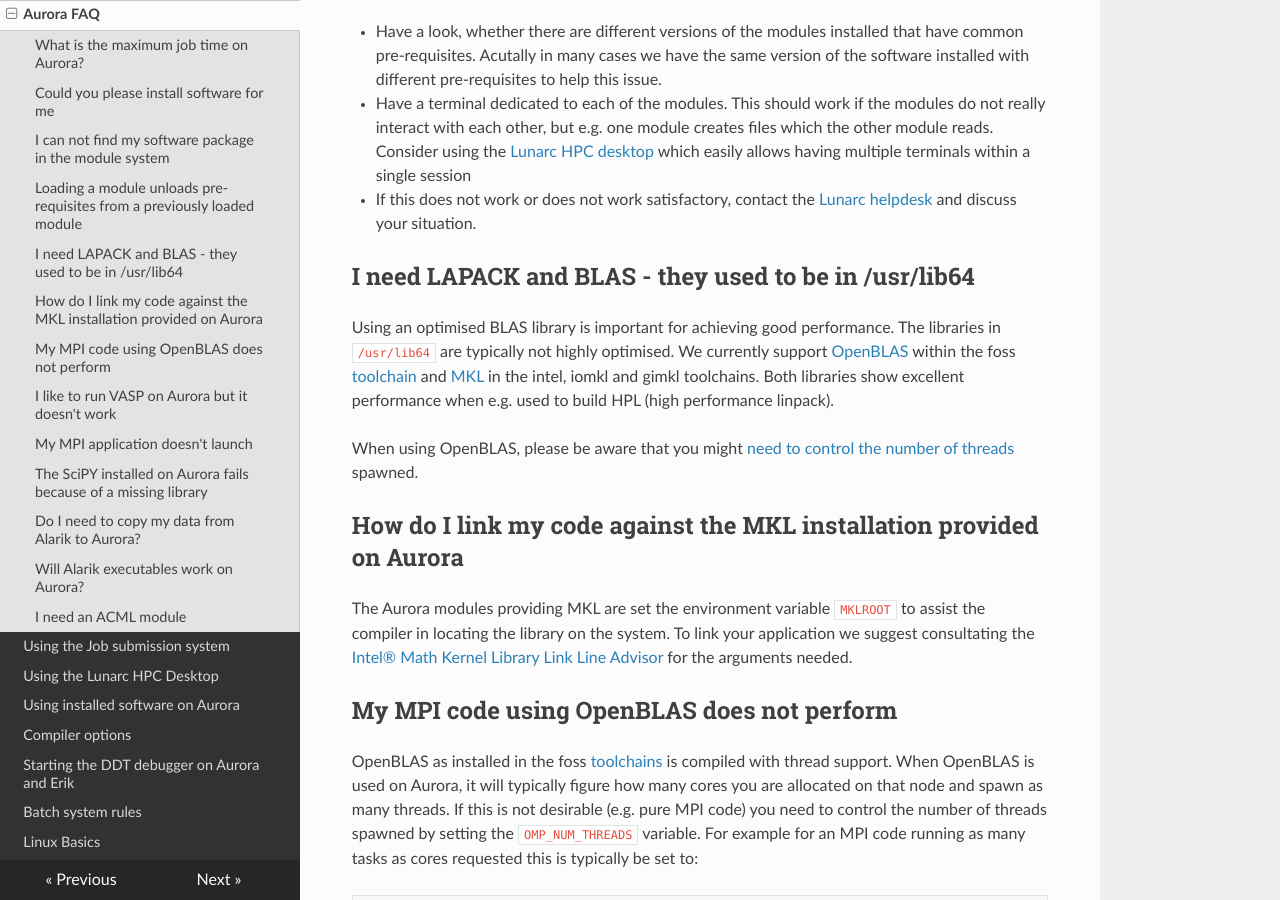
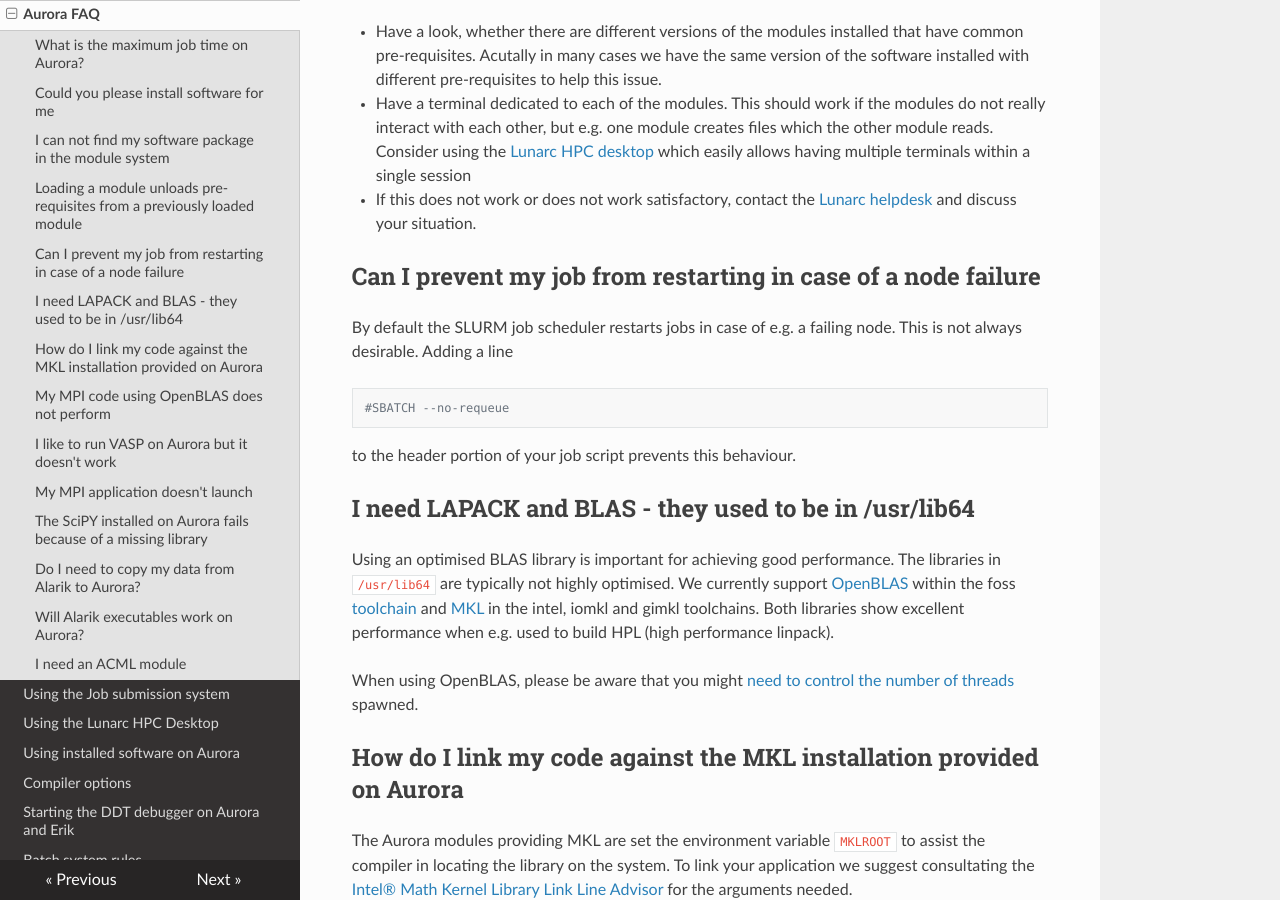
Before and after one commit to lunarc/lunarc_docs, an MkDocs documentation site: the page built from docs/aurora_faq.md, in a window 1280 px wide and 900 px high, scrolled down 1156 px. Built offline with MkDocs 1.6.1, drawn with Linux system fonts in a browser that asks for light colours; nearby versions of some CDN libraries; old or Windows-style settings are respelled for this version of MkDocs.

Commit message:
Mention of “no-requeue” option of SLURM

````diff
--- a/docs/aurora_faq.md
+++ b/docs/aurora_faq.md
@@ -26,6 +26,14 @@ You have the follwing options to resolve the issues:
 * Have a terminal dedicated to each of the modules.  This should work if the modules do not really interact with each other, but e.g. one module creates files which the other module reads.  Consider using the [Lunarc HPC desktop](http://lunarc-documentation.readthedocs.io/en/latest/using_hpc_desktop/) which easily allows having multiple terminals within a single session
 
 * If this does not work or does not work satisfactory, contact the [Lunarc helpdesk](http://www.lunarc.lu.se/support/support_form) and discuss your situation.
+
+## Can I prevent my job from restarting in case of a node failure
+
+By default the SLURM job scheduler restarts jobs in case of e.g. a failing node.  This is not always desirable.  Adding a line
+```bash
+#SBATCH --no-requeue
+```
+to the header portion of your job script prevents this behaviour.
 
 
 ## I need LAPACK and BLAS - they used to be in /usr/lib64
````
